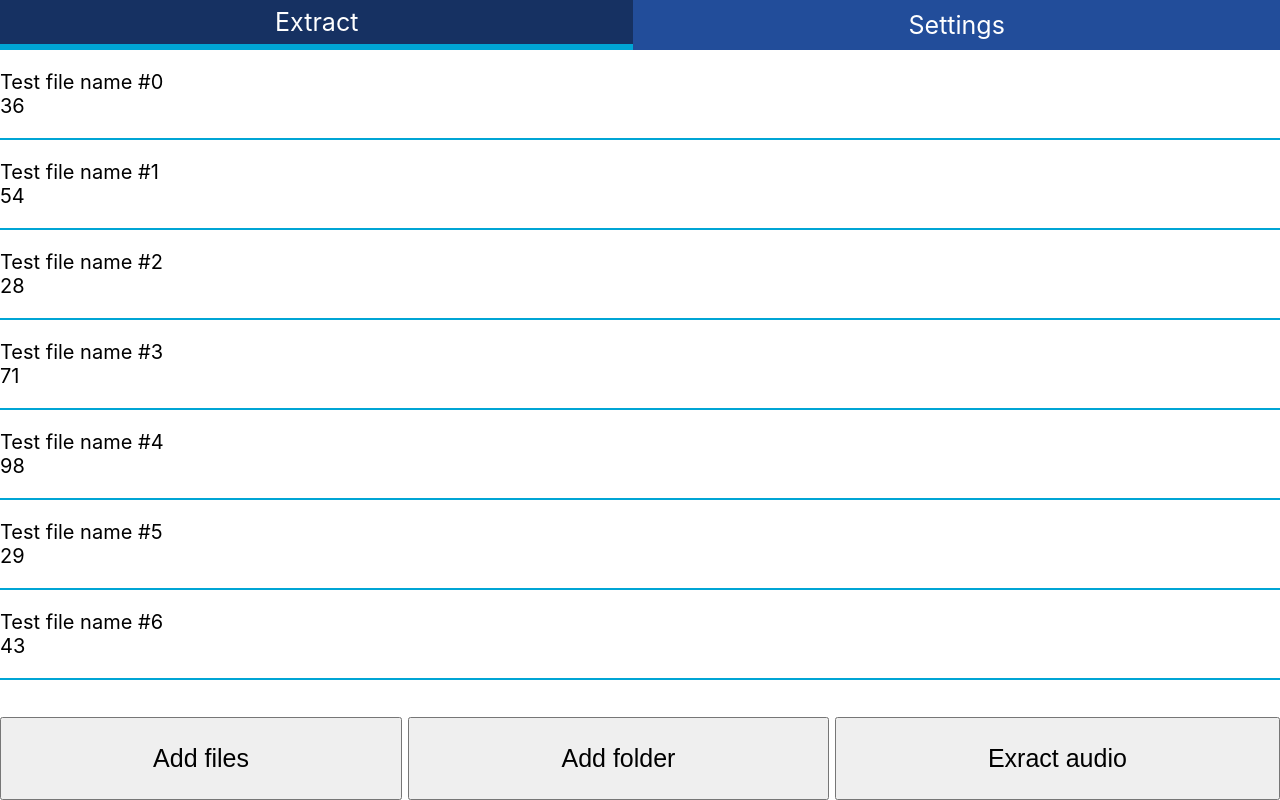
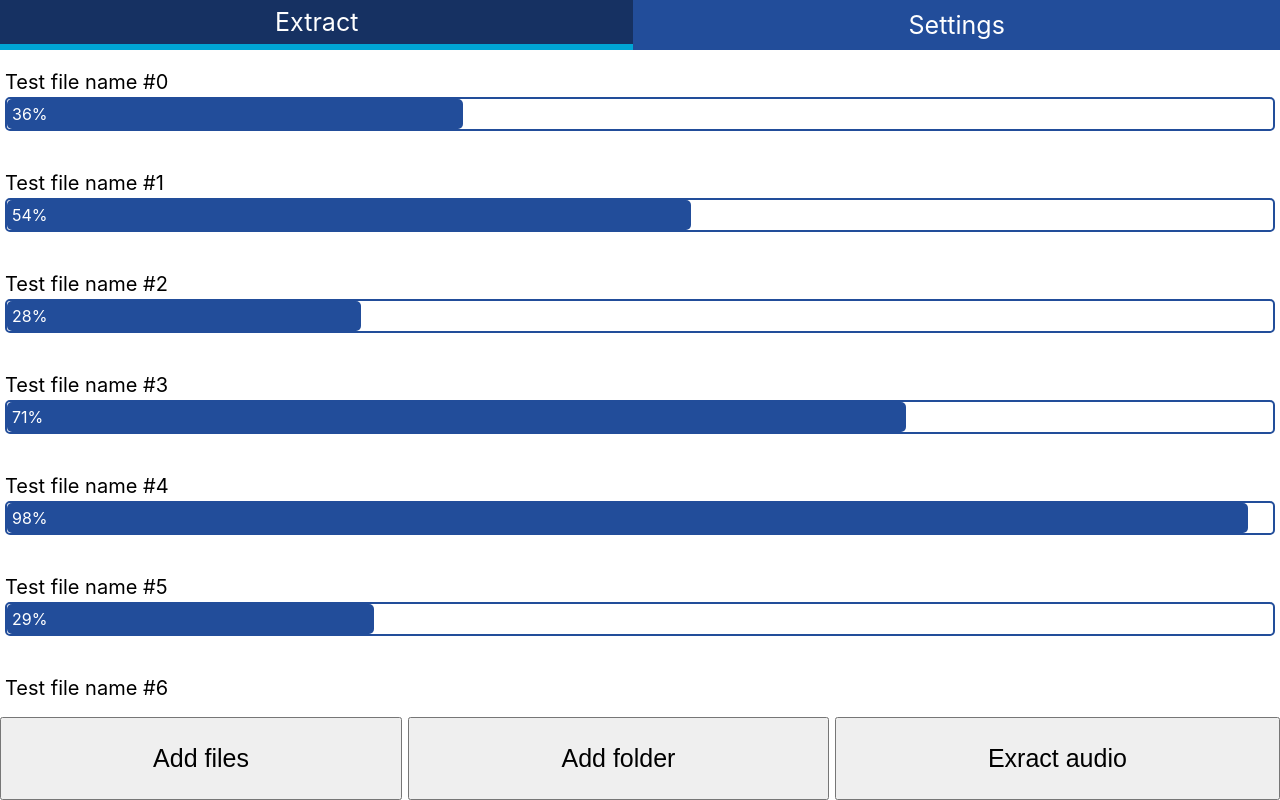
Before and after one commit to tomkarho/caidi-desktop, a React (Create React App) app: page / in a window 1280 px wide. Built offline with nearby package versions, Linux system fonts and the light colour scheme.

Commit message:
Style progress bar

```diff
--- a/src/features/extract/ExtractionRow.scss
+++ b/src/features/extract/ExtractionRow.scss
@@ -1,11 +1,7 @@
 @import 'src/scss/colors';
 
 .extraction-row {
-  padding: 1em 0;
-
-  &:not(:last-of-type) {
-    border-bottom: 0.1em solid $tertiary;
-  }
+  padding: 1em 0.25em;
 
   p {
     margin: 0;
--- a/src/features/extract/ExtractionRow.tsx
+++ b/src/features/extract/ExtractionRow.tsx
@@ -1,11 +1,12 @@
 import './ExtractionRow.scss';
 import {Extraction} from './Extraction';
+import ProgressBar from "./ProgressBar";
 
 function ExtractionRow({extraction}: {extraction: Extraction}) {
     return (
         <div className="extraction-row flex flex--column flex--center-v">
             <p>{extraction.fileName}</p>
-            <div className="progress-bar">{extraction.progress}</div>
+            <ProgressBar progress={extraction.progress} />
         </div>
     );
 }
--- /dev/null
+++ b/src/features/extract/ProgressBar.scss
@@ -0,0 +1,21 @@
+@import "src/scss/colors";
+
+.progress-bar {
+  margin-top: 0.15em;
+  border: 0.1em solid $primary;
+  border-radius: 0.25em;
+
+  .bar {
+    padding: 0.25em;
+    display: flex;
+    align-items: center;
+    border-radius: 0.25em;
+    background: $primary;
+
+    .label {
+      display: block;
+      font-size: 0.8em;
+      color: $white;
+    }
+  }
+}
--- /dev/null
+++ b/src/features/extract/ProgressBar.tsx
@@ -0,0 +1,15 @@
+import './ProgressBar.scss';
+
+function ProgressBar({progress}: {progress: number}) {
+    const style = {width: `${progress}%`};
+
+    return (
+        <div className="progress-bar">
+            <div className="bar" style={style}>
+                <span className="label">{progress}%</span>
+            </div>
+        </div>
+    );
+}
+
+export default ProgressBar;
```
